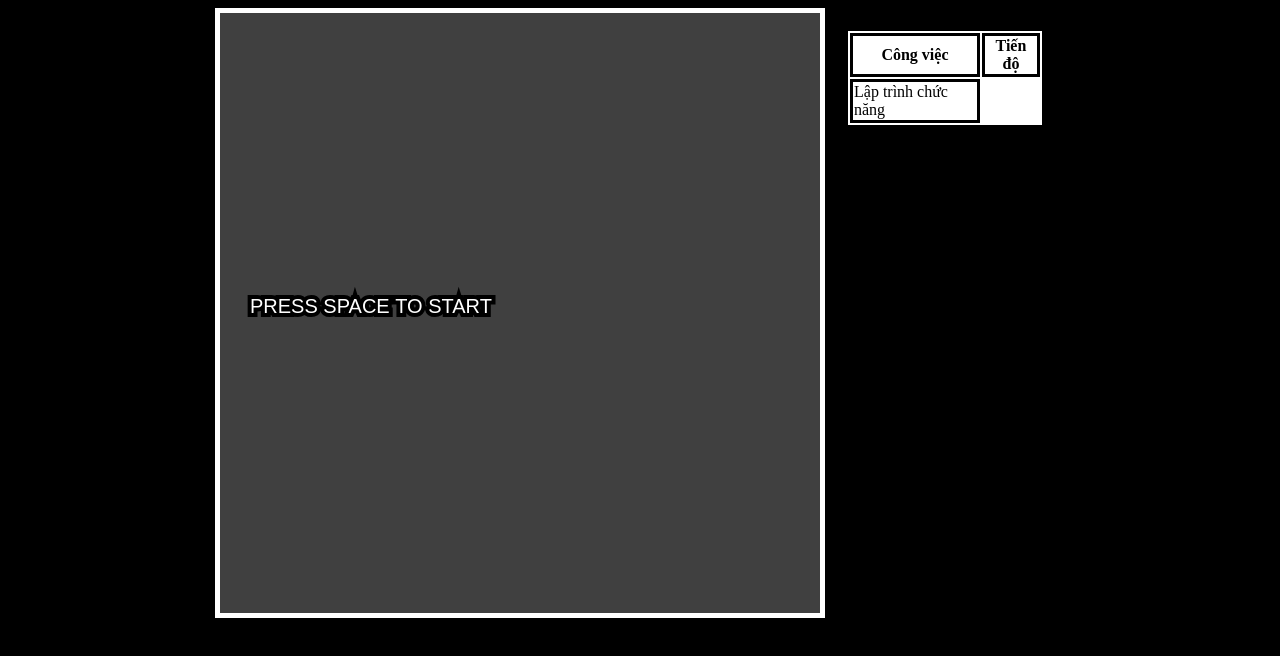
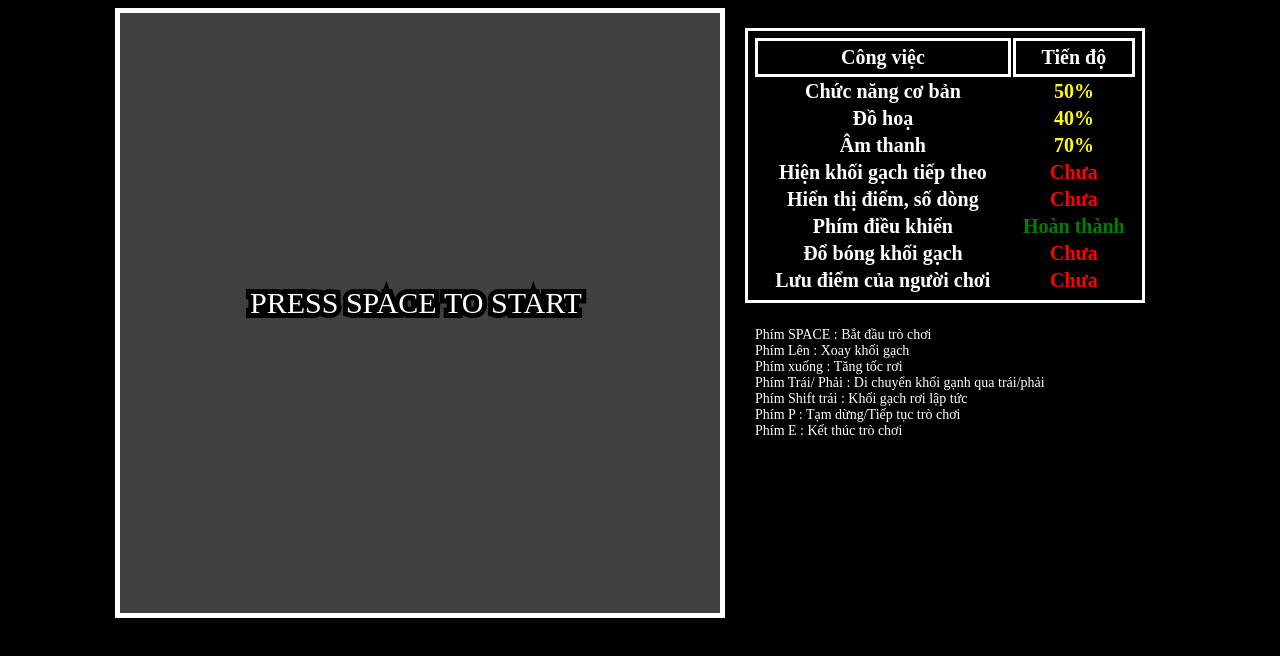
Before and after one commit to LiiLunzyT/LiiLunzyT-liilunzyt.github.io, a plain HTML site: page tetris-v2/index.html in a window 1280 px wide. Drawn offline with Linux system fonts and the light colour scheme.

Commit message:
update Happy New Year

```diff
--- a/tetris-v2/game.js
+++ b/tetris-v2/game.js
@@ -100,7 +100,7 @@ class Game {
 			this.brick.Pause();
 			this.isPause = true;
 
-			this.ct.font = '30px Sans-serif';
+			this.ct.font = '30px press_start_2pregular';
 			this.ct.lineWidth = 8;
 			this.ct.strokeStyle = 'black';
 			this.ct.strokeText('GAME PAUSE', 50, 300);
@@ -123,7 +123,7 @@ class Game {
 	}
 
 	drawText(text, size, x, y, color = 'white', stroke = false, lWidth = 1) {
-		this.ct.font = size + "px Sans-serif";
+		this.ct.font = size + "px Lobster";
 		if(stroke) {
 			this.ct.lineWidth = lWidth;
 			this.ct.strokeStyle = 'black';
@@ -135,12 +135,12 @@ class Game {
 	}
 
 	drawIntro() {
-		this.ct.font = '20px Sans-serif';
-		this.ct.lineWidth = 8;
+		this.ct.font = '30px P2P';
+		this.ct.lineWidth = 10;
 		this.ct.strokeStyle = 'black';
-		this.ct.strokeText('PRESS SPACE TO START', 30, 300);
+		this.ct.strokeText('PRESS SPACE TO START', 130, 300);
 		this.ct.fillStyle = 'white';
-		this.ct.fillText('PRESS SPACE TO START', 30, 300);
+		this.ct.fillText('PRESS SPACE TO START', 130, 300);
 		this.ct.lineWidth = 1;
 	}
 
--- a/tetris-v2/index.html
+++ b/tetris-v2/index.html
@@ -14,9 +14,50 @@
 				<th>Tiến độ</th>
 			</tr>
 			<tr>
-				<td>Lập trình chức năng</td>
+				<td>Chức năng cơ bản</td>
+				<td style="color: yellow">50%</td>
+			</tr>
+			<tr>
+				<td>Đồ hoạ</td>
+				<td style="color: yellow">40%</td>
+			</tr>
+			<tr>
+				<td>Âm thanh</td>
+				<td style="color: yellow">70%</td>
+			</tr>
+			<tr>
+				<td>Hiện khối gạch tiếp theo</td>
+				<td style="color: red">Chưa</td>
+			</tr>
+			<tr>
+				<td>Hiển thị điểm, số dòng</td>
+				<td style="color: red">Chưa</td>
+			</tr>
+			<tr>
+				<td>Phím điều khiển</td>
+				<td style="color: green">Hoàn thành</td>
+			</tr>
+			<tr>
+				<td>Đổ bóng khối gạch</td>
+				<td style="color: red">Chưa</td>
+			</tr>
+			<tr>
+				<td>Lưu điểm của người chơi</td>
+				<td style="color: red">Chưa</td>
 			</tr>
 		</table>
+		<div id="guide">
+			<p>
+				Phím SPACE 		 : Bắt đầu trò chơi <br>
+				Phím Lên  		 : Xoay khối gạch <br>
+				Phím xuống 		 : Tăng tốc rơi <br>
+				Phím Trái/ Phải : Di chuyển khối gạnh qua trái/phải <br>
+				Phím Shift trái : Khối gạch rơi lập tức <br>
+				Phím P			 : Tạm dừng/Tiếp tục trò chơi <br>
+				Phím E			 : Kết thúc trò chơi
+			</p>
+
+		</div>
 	</div>
 </body>
 
--- a/tetris-v2/style.css
+++ b/tetris-v2/style.css
@@ -1,9 +1,15 @@
+@font-face {
+    font-family: 'P2P';
+    src: url('font/PressStart2P-Regular.ttf');
+}
+
 html, body {
 	padding: 0;
 	background-color: black;
 
 	position: relative;
-
+	font-size: 15px;
+	color: white;
 }
 
 body {
@@ -26,16 +32,24 @@ body {
 
 #game-info {
 	margin: 20px;
-	width: 200px;
+	width: 400px;
 	height: 100%;
-	background-color: white;
 }
 
 #game-progress {
-	width: 200px;
+	width: 400px;
 	height: 30%;
 }
 
-table, th, td {
-  border: 3px solid black;
+table, th{
+	font-size: 20px;
+	border: 3px solid white;
+	padding: 5px;
+	text-align: center;
+	font-weight: bold;
 }
+
+#guide {
+	padding: 10px;
+	font-size: 14px;
+}
```
Also changed, not shown: tetris-v2/font/PressStart2P-Regular.ttf (added), tetris-v2/font/pressstart2p-regular-webfont.woff (added), tetris-v2/font/pressstart2p-regular-webfont.woff2 (added).
